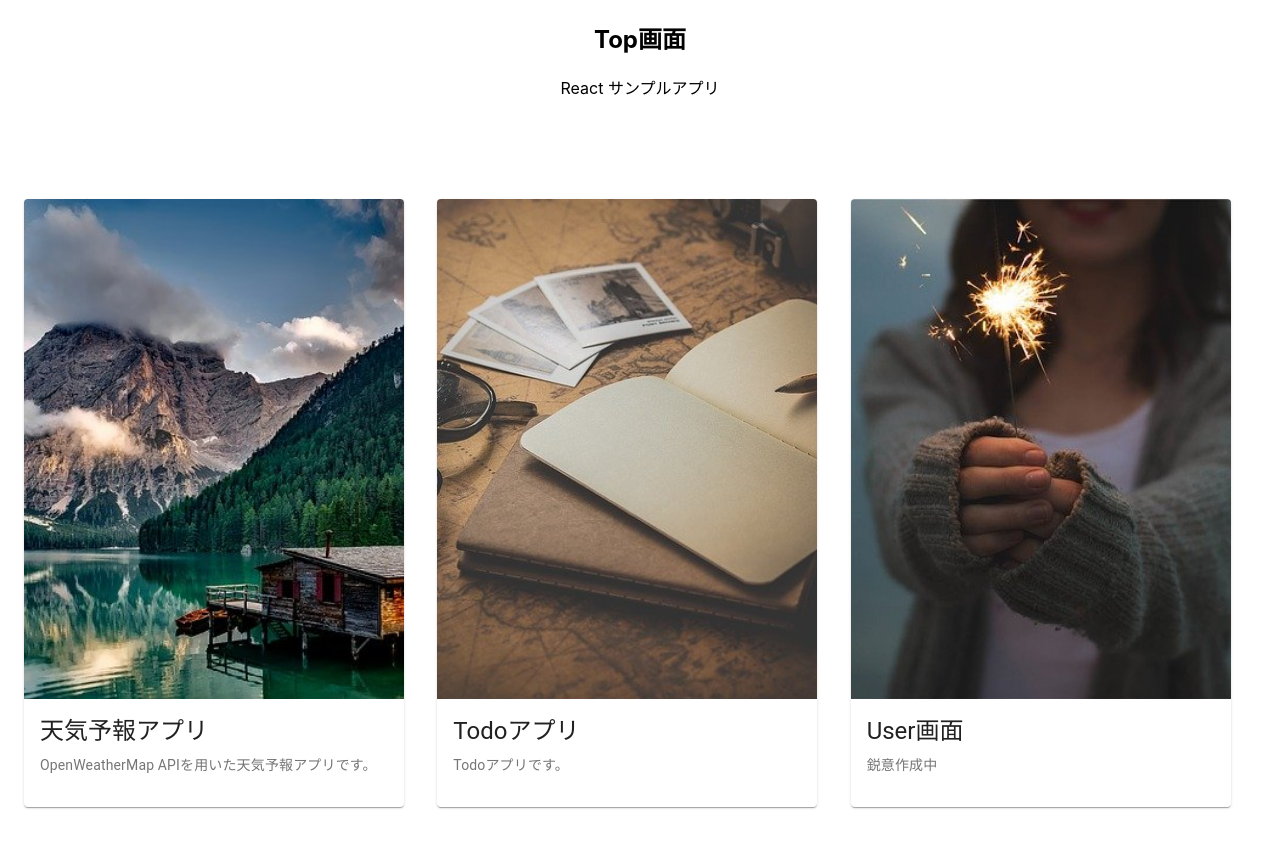
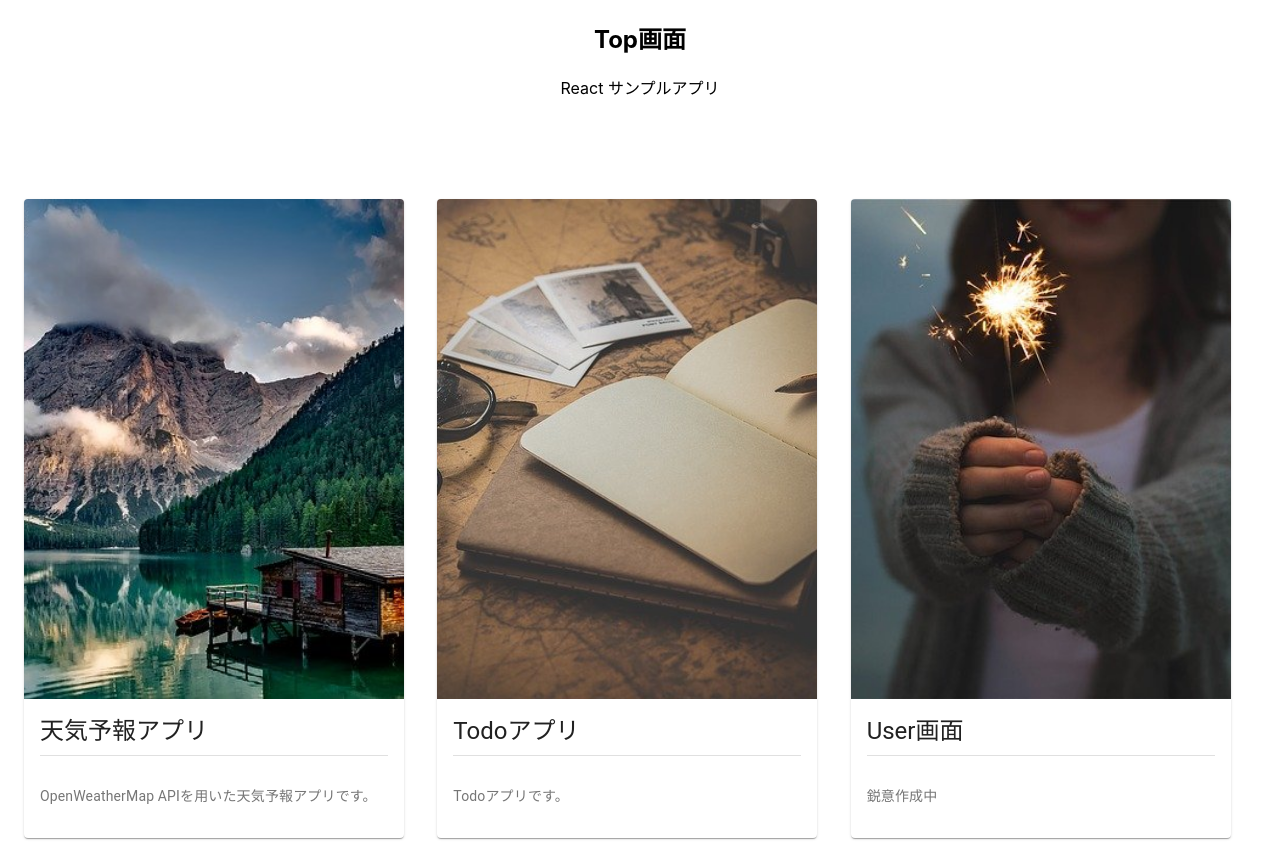
Before and after one commit to koh97222/react-todos, a React (Create React App) app in the folder front/my-app/: page / in a window 1280 px wide. Before the commit the page ends 811 px from the top, so only its background shows below. Built offline with nearby package versions, Linux system fonts and the light colour scheme.

Commit message:
デザイン瑕疵修正

```diff
--- a/front/my-app/src/components/WrapCard.tsx
+++ b/front/my-app/src/components/WrapCard.tsx
@@ -7,12 +7,16 @@ import {
   CardContent,
   CardMedia,
   Typography,
+  Divider,
 } from "@material-ui/core";
 import { useHistory } from "react-router-dom";
 
 const useStyles = makeStyles({
   root: {
     maxWidth: 380,
+  },
+  mb30: {
+    marginBottom: "30px",
   },
 });
 
@@ -48,6 +52,8 @@ const WrapCard = (props: CardProps) => {
           <Typography gutterBottom variant="h5" component="h2">
             {props.title}
           </Typography>
+          <Divider />
+          <div className={classes.mb30}></div>
           <Typography variant="body2" color="textSecondary" component="p">
             {props.description}
           </Typography>
```
